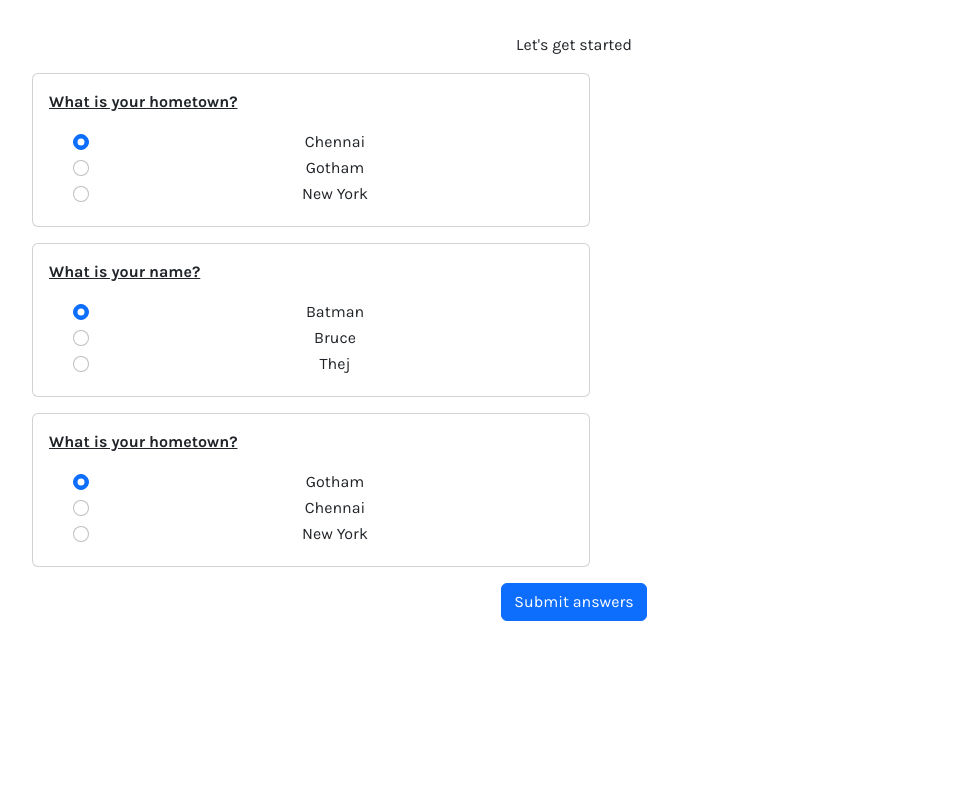
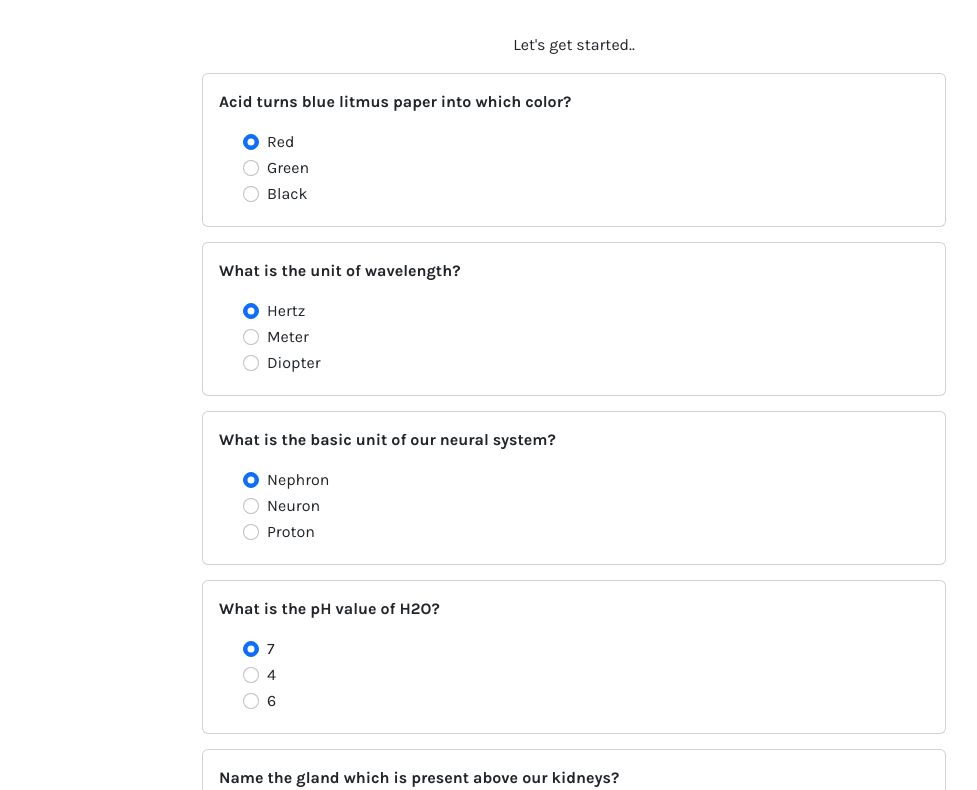
Before and after one commit to ThejeshwarAB/Kwiz, a plain HTML site: page index.html in a window 1280 px wide. Shown: the part 111-901 px from the top of the page, without its empty margins (66-1043 px from the left). Before the commit the page ends 800 px from the top, so only its background shows below. Drawn offline with nearby package versions, Linux system fonts and the light colour scheme.

Commit message:
Added quiz functionality

```diff
--- a/index.html
+++ b/index.html
@@ -24,21 +24,25 @@
     </header>
 
     <!-- result section -->
-    <div class="container-fluid display-3 p-3 text-center text-light bg-primary d-none">
-        <div class="result">Hello world</div>
+    <div class="container result">
+        <p class="text-center">Let's get started..</p>
     </div>
 
     <!-- questions section -->
-    <div class="container text-center">
-        <p>Let's get started</p>
+    <div class="container">
+        <!-- <div class="text-left"> -->
         <form action="" class="form" onsubmit="return confirm('Confirm submit?');">
             <!-- <p>Are you sure with your submissions?
-                <input type="checkbox" name="" id="">
-            </p> -->
-            <input type="submit" class="btn btn-primary" value="Submit answers">
+                    <input type="checkbox" name="" id="">
+                </p> -->
+            <div class="text-center">
+                <input type="submit" class="btn btn-primary" value="Submit answers">
+
+            </div>
             <br><br>
         </form>
     </div>
+
     <script src="script.js"></script>
 </body>
 
--- a/qna.json
+++ b/qna.json
@@ -1,33 +1,193 @@
 {
     "qna":[
         {
-            "questionNumber":1,
-            "question":"What is your name?",
-            "answer":"Thej",
+            "questionNumber":"q1",
+            "question":"What is the pH value of H2O?",
+            "answer":"7",
             "answerOptions":[
-                "Thej",
-                "Batman",
-                "Bruce"
+                "4",
+                "7",
+                "6"
             ]
         },
         {
-            "questionNumber":2,
-            "question":"What is your hometown?",
-            "answer":"Chennai",
+            "questionNumber":"q2",
+            "question":"Acid turns blue litmus paper into which color?",
+            "answer":"Red",
             "answerOptions":[
-                "Chennai",
-                "Gotham",
-                "New York"
+                "Red",
+                "Green",
+                "Black"
             ]
         },
         {
-            "questionNumber":2,
-            "question":"What is your hometown?",
-            "answer":"Chennai",
+            "questionNumber":"q3",
+            "question":"Name the gland which is present above our kidneys?",
+            "answer":"Adrenal",
             "answerOptions":[
-                "Chennai",
-                "Gotham",
-                "New York"
+                "Salivary",
+                "Pituitary",
+                "Adrenal"
+            ]
+        },
+        {
+            "questionNumber":"q4",
+            "question":"What is the basic unit of our neural system?",
+            "answer":"Neuron",
+            "answerOptions":[
+                "Neuron",
+                "Nephron",
+                "Proton"
+            ]
+        },
+        {
+            "questionNumber":"q5",
+            "question":"What is the unit of wavelength?",
+            "answer":"Meter",
+            "answerOptions":[
+                "Diopter",
+                "Hertz",
+                "Meter"
+            ]
+        },
+        {
+            "questionNumber":"q6",
+            "question":"Name the metal which is most ductile?",
+            "answer":"Gold",
+            "answerOptions":[
+                "Gold",
+                "Platinum",
+                "Silver"
+            ]
+        },
+        {
+            "questionNumber":"q7",
+            "question":"Name the part of the eye on which image is formed?",
+            "answer":"Cornea",
+            "answerOptions":[
+                "Optic nerves",
+                "Cornea",
+                "Lens"
+            ]
+        },
+        {
+            "questionNumber":"q8",
+            "question":"Which device is used for measuring air pressure?",
+            "answer":"Barometer",
+            "answerOptions":[
+                "Ammeter",
+                "Barometer",
+                "Voltmeter"
+            ]
+        },
+        {
+            "questionNumber":"q9",
+            "question":"What is the S.I unit of resistance?",
+            "answer":"Ohm",
+            "answerOptions":[
+                "Volt",
+                "Ampere",
+                "Ohm"
+            ]
+        },
+        {
+            "questionNumber":"q11",
+            "question":"Name the process by which the human breathes?",
+            "answer":"Respiration",
+            "answerOptions":[
+                "Digestion",
+                "Respiration",
+                "Photosynthesis"
+            ]
+        },
+        {
+            "questionNumber":"q12",
+            "question":"Name the part of the human body in which most of the digestion occurs?",
+            "answer":"Small intestine",
+            "answerOptions":[
+                "Stomach",
+                "Small intestine",
+                "Large intestine"
+            ]
+        },
+        {
+            "questionNumber":"q13",
+            "question":"Name the metal which is easily cut by a simple knife?",
+            "answer":"Sodium",
+            "answerOptions":[
+                "Sodium",
+                "Mercury",
+                "Lead"
+            ]
+        },
+        {
+            "questionNumber":"q14",
+            "question":"Name the fabric which is used in making bulletproof jackets?",
+            "answer":"Kevlar",
+            "answerOptions":[
+                "Iron",
+                "Aluminium",
+                "Kevlar"
+            ]
+        },
+        {
+            "questionNumber":"q15",
+            "question":"What is the scientific name of a mango?",
+            "answer":"Mangifera indica",
+            "answerOptions":[
+                "Mangifera indica",
+                "Homo sapiens",
+                "Felis catus"
+            ]
+        },
+        {
+            "questionNumber":"q16",
+            "question":"Who is the main producer of our ecosystem?",
+            "answer":"Plants",
+            "answerOptions":[
+                "Bacteria",
+                "Humans",
+                "Plants"
+            ]
+        },
+        {
+            "questionNumber":"q17",
+            "question":"What is the symbol of gold?",
+            "answer":"Au",
+            "answerOptions":[
+                "Au",
+                "Hg",
+                "Ag"
+            ]
+        },
+        {
+            "questionNumber":"q18",
+            "question":"What is the symbol of gold?",
+            "answer":"Au",
+            "answerOptions":[
+                "Au",
+                "Hg",
+                "Ag"
+            ]
+        },
+        {
+            "questionNumber":"q19",
+            "question":"Which type of lens is used in microscope?",
+            "answer":"Convex",
+            "answerOptions":[
+                "Concave",
+                "Convex",
+                "Cylindrical"
+            ]
+        },
+        {
+            "questionNumber":"q20",
+            "question":"What is the color of SO2 gas?",
+            "answer":"Colorless",
+            "answerOptions":[
+                "Brown",
+                "Black",
+                "Colorless"
             ]
         }
     ]
--- a/script.js
+++ b/script.js
@@ -1,8 +1,9 @@
 const form = document.querySelector('.form');
-const title = document.querySelector('.title');
+const result = document.querySelector('.result');
 
 var json = {};
 var qna = [];
+var score = 0;
 
 // gets the local json data
 async function getData(url) {
@@ -24,6 +25,7 @@ window.onload = async () => {
     // gets json data
     await getData('./qna.json');
     qna = json['qna'];
+    qna = qna.slice(0, 5);
 
     // tracking variables
     var templateString = '';
@@ -49,7 +51,7 @@ window.onload = async () => {
             isChecked = index === 0 ? 'checked' : ''
 
             tempString += `<div class='form-check'>
-                                <input class="form-check-input" type="radio" name="q${mainIndex}${tempNumber}"
+                                <input class="form-check-input" type="radio" name="${tempNumber}"
                                     id="${tempNumber}" value="${tempArray[randomNo]}" ${isChecked}>
                                 <label class="form-check-label" for="${tempArray[randomNo]}">
                                     ${tempArray[randomNo]}
@@ -62,7 +64,7 @@ window.onload = async () => {
         mainIndex++;
 
         templateString +=
-            `<div class='card p-3 m-3 col-6'>
+            `<div class='card p-3 col-md-8 col-sm-12'>
                 <p>${element["question"]}</p>
                 <div class="form-check">
                 ${tempString}
@@ -75,11 +77,32 @@ window.onload = async () => {
 
 form.addEventListener('submit', e => {
     e.preventDefault(); // prevents the page from reloading
-    console.log(form)
-    for (var index = 0; index < 3; index++) {
-        var tempName = 'q' + index.toString();
-        console.log(index)
-        console.log(form[tempName].value);
-        // if(form[tempName].value===)
-    }
+    score = 0;
+    const formElements = Array.from(e.target)
+    formElements.forEach(item => {
+        if (item.tagName == 'INPUT' &&
+            item.className == 'form-check-input' &&
+            item.checked == true) {
+
+            item.parentNode.parentNode.parentNode.classList.add('incorrect')
+
+            for (var index = 0; index < qna.length; index++) {
+                if (item['name'] === qna[index].questionNumber && item['value'] === qna[index].answer) {
+                    score++;
+                    // item.parentNode.parentNode.parentNode.classList.remove('incorrect')/
+                    item.parentNode.parentNode.parentNode.classList.add('correct')
+                    item.parentNode.parentNode.parentNode.classList.remove('incorrect')
+                    // break
+                    // console.log(item.className);
+                }
+                // else if(!item.parentNode.parentNode.parentNode.classList){
+                //     item.parentNode.parentNode.parentNode.classList.add('incorrect')
+                // }
+            }
+        }
+    })
+    scrollTo(0, 0); // scrolls to top of the screen
+    result.innerHTML = `<p class="text-center">You scored
+                        <span class='fw-bold'> ${score / 5 * 100}% </span> <br>
+                        Review your selections</p>`;
 })
--- a/style.css
+++ b/style.css
@@ -2,15 +2,30 @@
     font-family: 'Karla',sans-serif;
 }
 
-.sub-title{
+.title{
+    font-weight: 900;
     text-decoration: underline;
+}
+
+.card{
+    margin: 15px auto;
 }
 
 .card p{
     text-align: left;
     font-weight: bold;
-    text-decoration: underline;
+    /* text-decoration: underline; */
 }
 .card input label{
-    text-align: left;
+    text-align: left !important;
 }
+
+.correct{
+    background-color: lightgreen !important;
+    /* color: green; */
+    /* border: 1px solid red; */
+}
+
+.incorrect{
+    background-color: tomato !important;
+}
```
